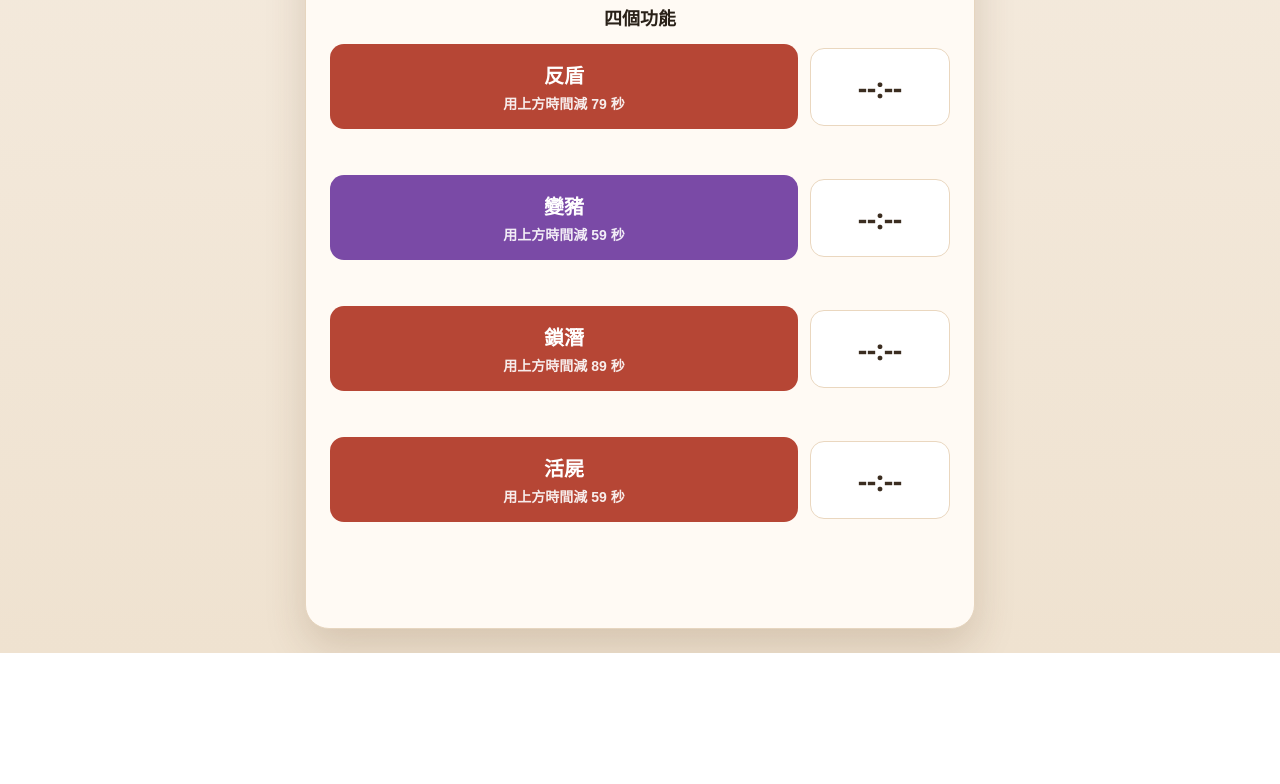
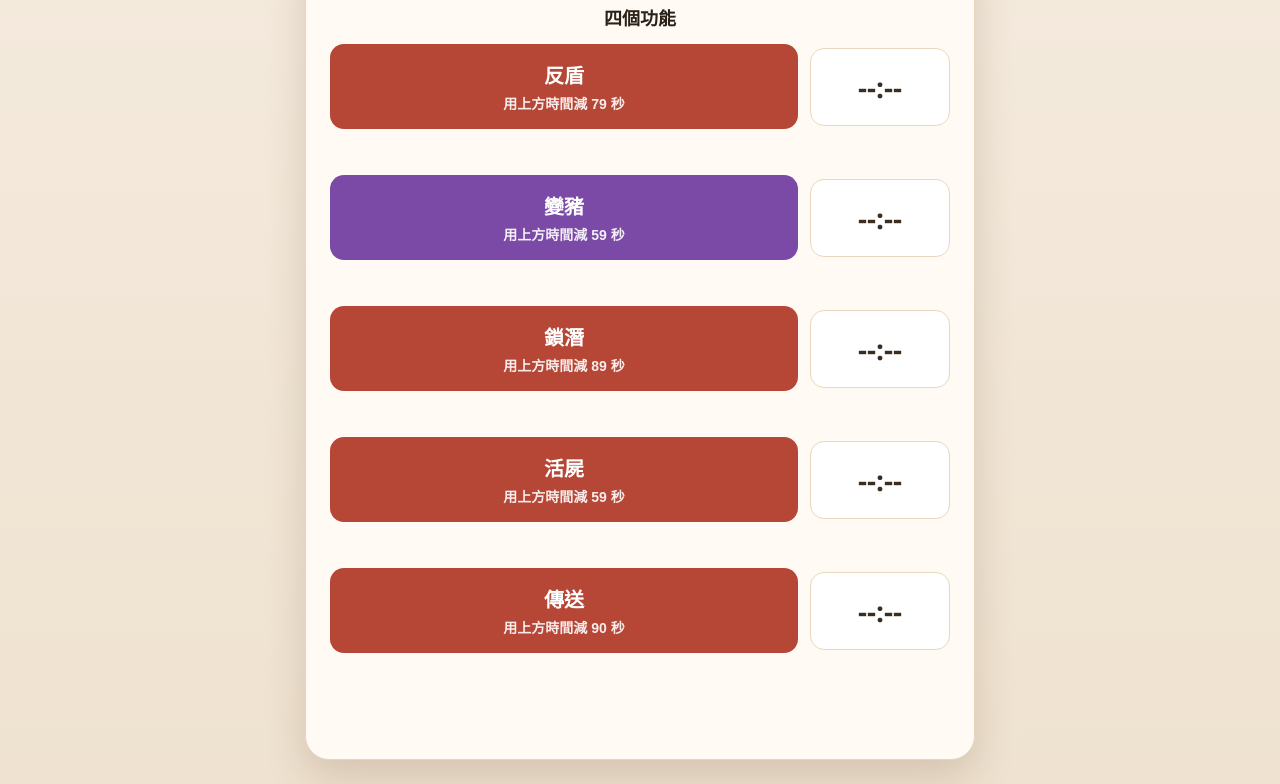
Before and after one commit to Capoouo/Queentime, a plain HTML site: page index.html in a window 1280 px wide. Shown: the part 577-1361 px from the top of the page. Before the commit the page ends 1230 px from the top, so only its background shows below. Drawn offline with Linux system fonts and the light colour scheme.

Commit message:
Update index.html

```diff
--- a/index.html
+++ b/index.html
@@ -284,6 +284,15 @@ button:hover{
             <div class="skill-result" id="result4" title="點一下複製">--:--</div>
         </div>
         <div class="copy-note" id="copy4"></div>
+
+        <div class="skill-row">
+            <button type="button" class="skill-btn" data-id="5">
+                <span class="skill-name">傳送</span>
+                <span class="skill-cooldown">用上方時間減 90 秒</span>
+            </button>
+            <div class="skill-result" id="result5" title="點一下複製">--:--</div>
+        </div>
+        <div class="copy-note" id="copy5"></div>
     </div>
 
     <div class="status" id="statusText"></div>
@@ -295,7 +304,8 @@ const skills = [
     { id: 1, name: "反盾", shortName: "反", seconds: 79 },
     { id: 2, name: "變豬", shortName: "豬", seconds: 59 },
     { id: 3, name: "鎖潛", shortName: "鎖", seconds: 89 },
-    { id: 4, name: "活屍", shortName: "活屍", seconds: 59 }
+    { id: 4, name: "活屍", shortName: "活屍", seconds: 59 },
+    { id: 5, name: "傳送", shortName: "傳", seconds: 90 }
 ];
 
 let remainingSeconds = initialSeconds;
```
